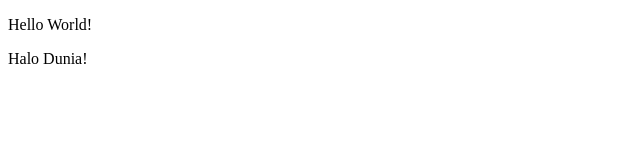
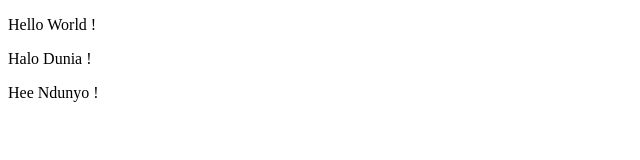
Before and after one commit to Ariskisan/belajarDevscale, a website: page index.html in a window 1280 px wide. Shown: the whole page, without its empty margins (0-640 px from the left). Drawn offline with Linux system fonts and the light colour scheme.

Commit message:
bug: menambahkan spasi

```diff
--- a/index.html
+++ b/index.html
@@ -6,7 +6,8 @@
     <title>Document</title>
 </head>
 <body>
-    <p>Hello World!</p>
-    <p>Halo Dunia!</p>
+    <p>Hello World !</p>
+    <p>Halo Dunia !</p>
+    <p>Hee Ndunyo !</p>
 </body>
 </html>
```
